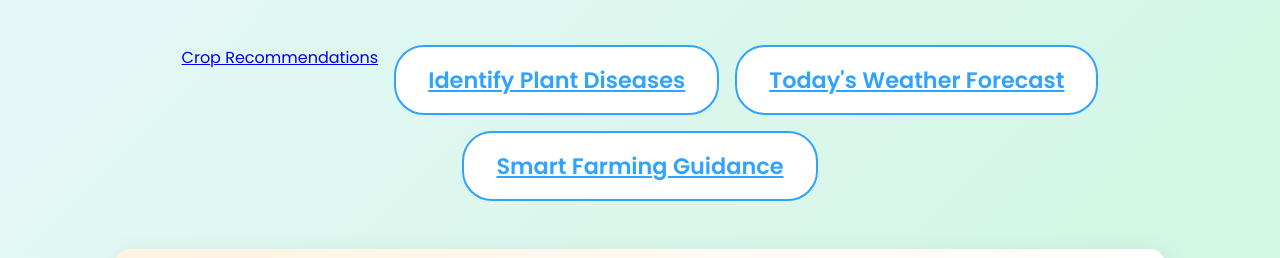
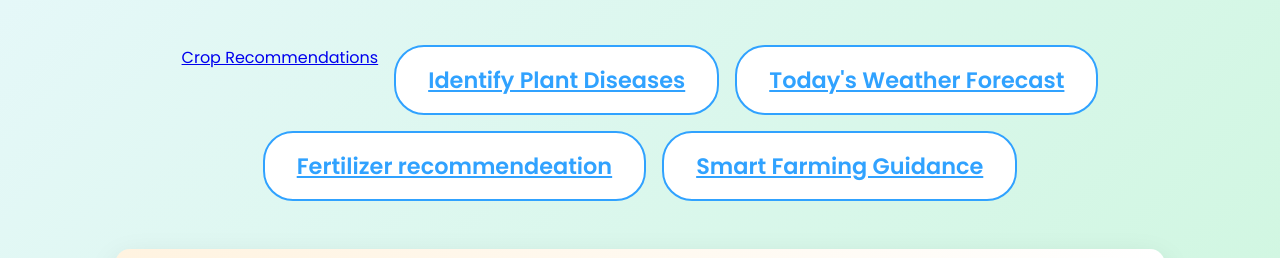
Before and after one commit to BorudePiyush/smart-Agriculture-and-weather-predicion-and-disease-identification, a plain HTML site: page smartfarm-web-app/index.html in a window 1280 px wide. Shown: the part 1267-1525 px from the top of the page. Drawn offline with Linux system fonts and the light colour scheme.

Commit message:
Update index.html

```diff
--- a/smartfarm-web-app/index.html
+++ b/smartfarm-web-app/index.html
@@ -81,6 +81,11 @@
         >
         <a href="weather-forecast/index.html" class="buttonn"
           >Today's Weather Forecast</a
+        >
+         <a
+          href="https://fw9eu5ahxy9vfyuqiwbddx.streamlit.app/"
+          class="buttonn"
+          >Fertilizer recommendeation</a
         >
 
         <a href="guide/index.html" class="buttonn">Smart Farming Guidance</a>
```
